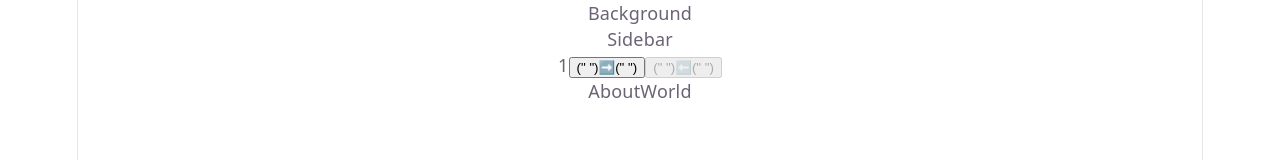
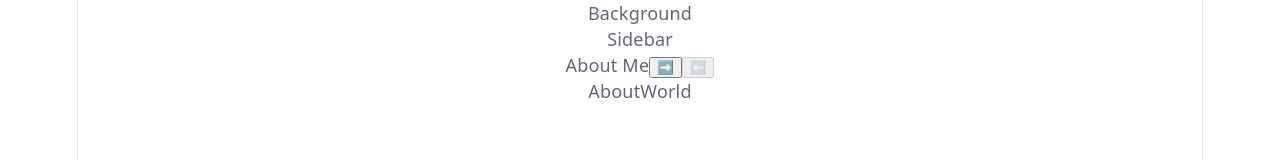
Before and after one commit to ludeza6/portfolio, a React app: page / in a window 1280 px wide. Shown: the top 160 px of the page. Built offline with nearby package versions, Linux system fonts and the light colour scheme; the HTML template or start-up script is replaced by a standard one.

Commit message:
add world names instead of numbers to facilitate navigation, button cleanup

```diff
--- a/src/components/Navigation.jsx
+++ b/src/components/Navigation.jsx
@@ -1,15 +1,16 @@
 function Navigation(props) {
+  const worlds = ["About Me", "Projects", "Skills", "Experience", "Contact"];
   return (
     <div>
-      {props.currentWorld}
+      {worlds[props.currentWorld - 1]}
 
       <button
         onClick={() => props.setCurrentWorld(props.currentWorld + 1)}
-        disabled={props.currentWorld === 5}>(" ")➡️(" ")</button>
+        disabled={props.currentWorld === 5}>➡️</button>
 
       <button
         onClick={() => props.setCurrentWorld(props.currentWorld - 1)}
-        disabled={props.currentWorld === 1}>(" ")⬅️(" ")</button>
+        disabled={props.currentWorld === 1}>⬅️</button>
     </div>
   )
 }
```
